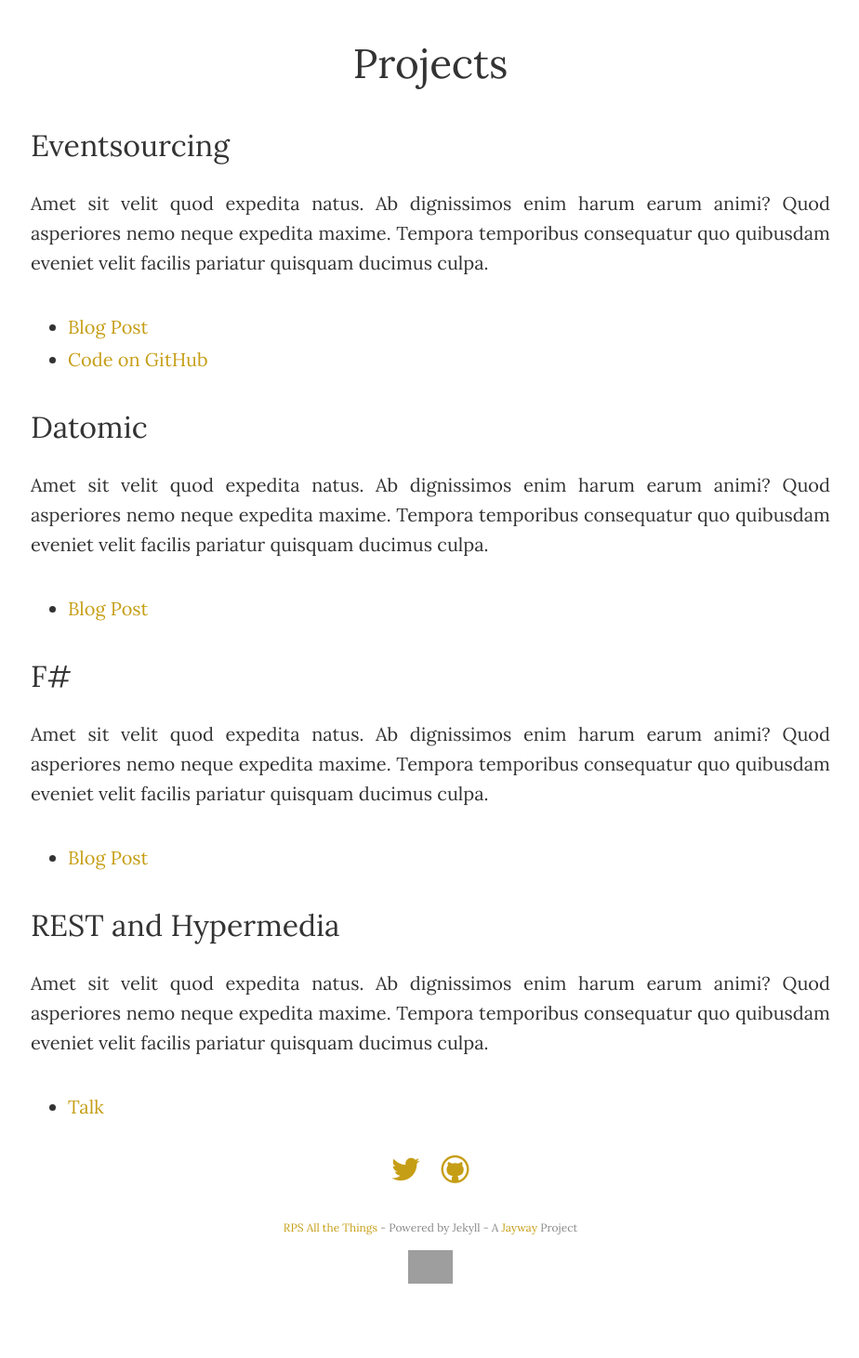
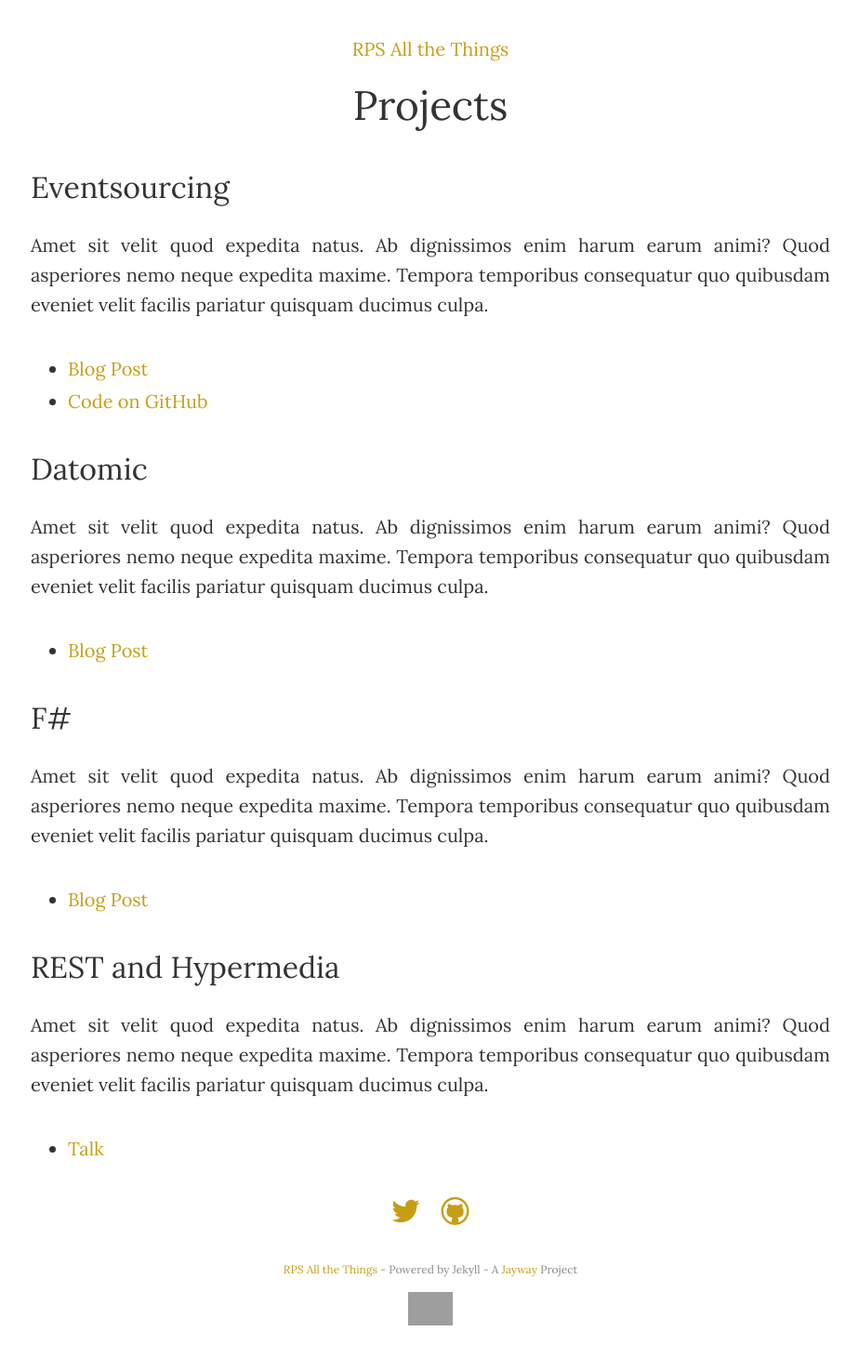
Before and after one commit to jayway/rpsallthethings, a Jekyll site: the page built from projects.md, in a window 1280 px wide. Shown: the whole page at 93% size, without its empty margins (177-1101 px from the left). Built offline with Jekyll 4.4.1, drawn with Linux system fonts in a browser that asks for light colours; before the commit the page ends 1416 px from its top, so only the background shows below that; grey boxes are pictures that could not be loaded.

Commit message:
Add home link to pages

```diff
--- a/_layouts/page.html
+++ b/_layouts/page.html
@@ -2,6 +2,7 @@
 layout: default
 ---
 <header>
+  <a class="home" href="{{ site.baseurl }}/">{{ site.name }}</a>
   <h1>{{ page.title }}</h1>
 </header>
 
--- a/_scss/partials/_header.scss
+++ b/_scss/partials/_header.scss
@@ -8,8 +8,15 @@ header {
 
   a {
     display: inline-block;
+  }
+
+  h1 a {
     text-decoration: none;
     color: $text-color;
+  }
+
+  .home {
+    margin-bottom: 1em;
   }
 
   .subtitle {
```
